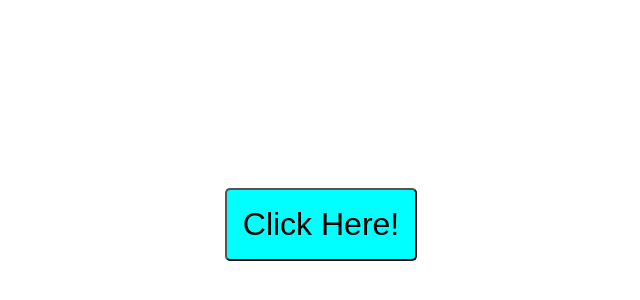
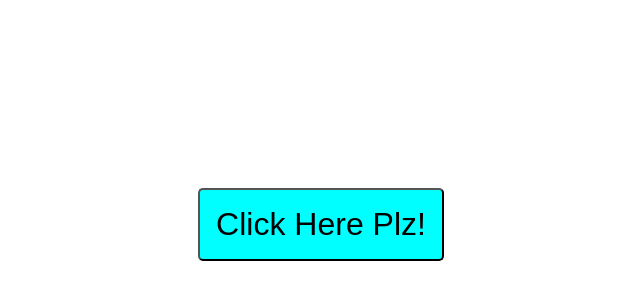
Before and after one commit to MNicol1/tester, a plain HTML site: page index.html in a window 1280 px wide. Shown: the part 34-334 px from the top of the page, without its empty margins (319-959 px from the left). Drawn offline with Linux system fonts and the light colour scheme.

Commit message:
Plz test change

```diff
--- a/index.html
+++ b/index.html
@@ -10,7 +10,7 @@
 <body>
     <div class="name"></div>
     <div class="container">
-        <button type="button" onclick="myChange()">Click Here!</button>
+        <button type="button" onclick="myChange()">Click Here Plz!</button>
     </div>
     <script src="script.js"></script>
 </body>
```
